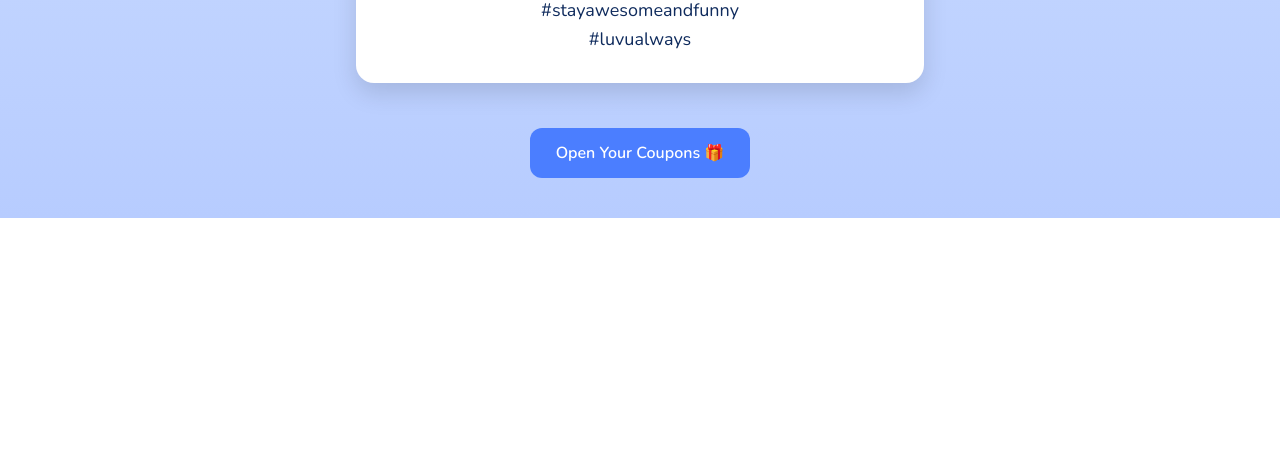
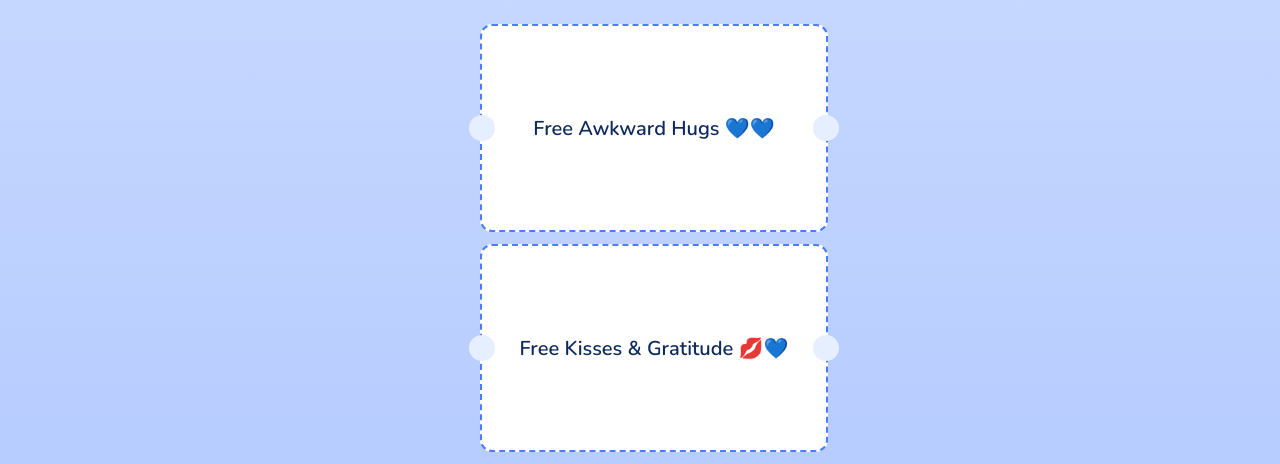
Before and after one commit to akhanumzi/Siyo, a plain HTML site: page index.html in a window 1280 px wide. Shown: the part 605-1069 px from the top of the page. Before the commit the page ends 823 px from the top, so only its background shows below. Drawn offline with nearby package versions, Linux system fonts and the light colour scheme.

Commit message:
Update index.html

```diff
--- a/index.html
+++ b/index.html
@@ -4,7 +4,9 @@
 <meta charset="UTF-8">
 <meta name="viewport" content="width=device-width, initial-scale=1.0">
 <title>Happy Birthday Siyo 💙</title>
+
 <link href="https://fonts.googleapis.com/css2?family=Dancing+Script:wght@600&family=Nunito:wght@300;400;600&display=swap" rel="stylesheet">
+
 <style>
 body {
     margin: 0;
@@ -18,12 +20,6 @@ body {
 .container {
     text-align: center;
     padding: 40px 20px;
-}
-
-.photo {
-    width: 240px;
-    border-radius: 18px;
-    box-shadow: 0 8px 25px rgba(0,0,0,0.18);
 }
 
 h1 {
@@ -43,22 +39,78 @@ h1 {
     line-height: 1.65;
 }
 
-.button {
-    display: inline-block;
-    padding: 14px 26px;
-    background: #4b7eff;
-    color: white;
-    text-decoration: none;
+/* Coupons styling */
+.coupon-wrapper {
+    display: flex;
+    flex-direction: column;
+    gap: 40px;
+    margin-top: 40px;
+}
+
+.flip-card {
+    width: 320px;
+    height: 180px;
+    margin: auto;
+    perspective: 1000px;
+}
+
+.flip-inner {
+    position: relative;
+    width: 100%;
+    height: 100%;
+    transition: transform 0.8s ease;
+    transform-style: preserve-3d;
+}
+
+.flip-card:hover .flip-inner {
+    transform: rotateY(180deg);
+}
+
+.side {
+    position: absolute;
+    width: 100%;
+    height: 100%;
+    border: 2px dashed #4b7eff;
+    border-radius: 12px;
+    background: white;
+    backface-visibility: hidden;
+    display: flex;
+    align-items: center;
+    justify-content: center;
+    padding: 12px;
+    font-size: 20px;
+}
+
+.front {
     font-weight: 600;
-    border-radius: 12px;
-    margin-top: 15px;
 }
+
+.back {
+    transform: rotateY(180deg);
+    font-size: 18px;
+    line-height: 1.4;
+}
+
+/* Ticket cutout effect */
+.side:before, .side:after {
+    content: "";
+    position: absolute;
+    width: 26px;
+    height: 26px;
+    background: #e6efff;
+    border-radius: 50%;
+    top: 50%;
+    transform: translateY(-50%);
+}
+
+.side:before { left: -13px; }
+.side:after { right: -13px; }
+
 </style>
 </head>
 <body>
 
 <div class="container">
-    <img src="https://i.imgur.com/Fqmtmzz.jpeg" class="photo">
     <h1>Happy Birthday, Siyo 💙</h1>
 
     <div class="card">
@@ -70,7 +122,37 @@ h1 {
         #luvualways
     </div>
 
-    <a class="button" href="coupons.html">Open Your Coupons 🎁</a>
+    <h1>Your Coupons 🎁</h1>
+
+    <div class="coupon-wrapper">
+
+        <!-- COUPON 1 -->
+        <div class="flip-card">
+            <div class="flip-inner">
+                <div class="side front">
+                    Free Awkward Hugs 💙💙
+                </div>
+                <div class="side back">
+                    Redeem for one (1) awkward, tight, soft, warm hug.<br>
+                    No expiration date.
+                </div>
+            </div>
+        </div>
+
+        <!-- COUPON 2 -->
+        <div class="flip-card">
+            <div class="flip-inner">
+                <div class="side front">
+                    Free Kisses & Gratitude 💋💙
+                </div>
+                <div class="side back">
+                    Redeem for kisses + affection + appreciation.<br>
+                    Valid anytime you ask.
+                </div>
+            </div>
+        </div>
+
+    </div>
 </div>
 
 </body>
```
